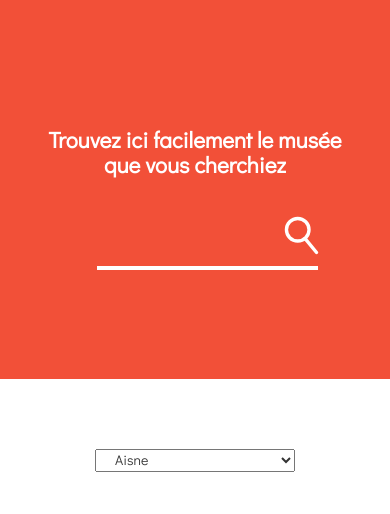
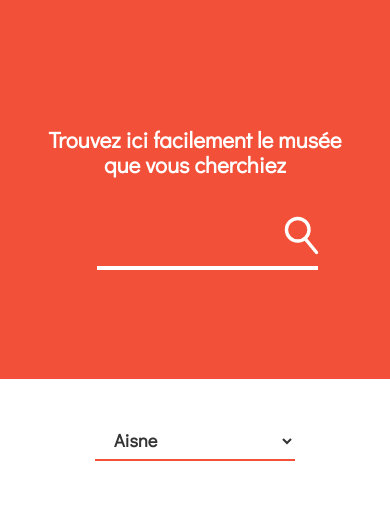
Before and after one commit to AnthonyAES/FranceMusees, a PHP site: page /departement.php in a window 390 px wide. Shown: the part 150-664 px from the top of the page. Run offline with PHP 8.4, Linux system fonts and the light colour scheme; data that the repository does not hold is empty; some libraries are stand-ins or nearby versions.

Commit message:
css liste2

```diff
--- a/css/style.css
+++ b/css/style.css
@@ -523,13 +523,17 @@ a.is-active {
 }
 
 .liste-mobile {
-    margin-bottom: 15px;
-    height: 50px;
+    margin-bottom: 3em;
 }
 
-
-
-
+.liste-mobile>form>select {
+    height: 40px;
+    border: none;
+    border-bottom: 2px solid var(--red);
+    background-color: transparent;
+    font-weight: bold;
+    font-size: 1.3em;
+}
 
 
 /* -----MEDIA QUERIES EN PLUS PARCE QU'ON EST TOUT POINTILLEUX------- */
@@ -596,6 +600,10 @@ a.is-active {
         margin-bottom: 7px;
     }
 
+    .row:not(header) {
+        margin-bottom: 3em;
+    }
+
 }
 
 @media (min-width: 577px) and (max-width: 769px){
@@ -616,6 +624,10 @@ a.is-active {
         width: 80vw;
     }
 
+    .row:not(header) {
+        margin-bottom: 3em;
+    }
+
 }
 
 @media (max-width: 768px) and (orientation: landscape) {
```
